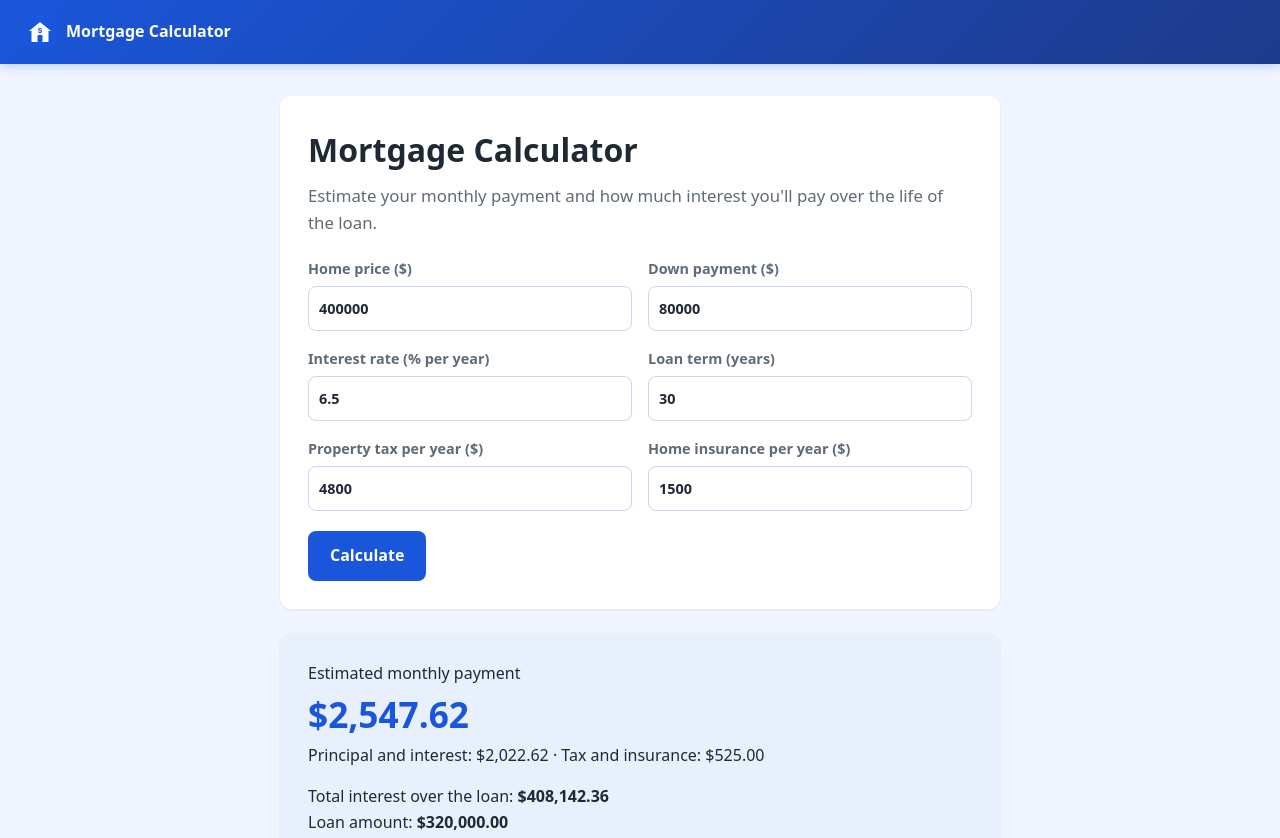
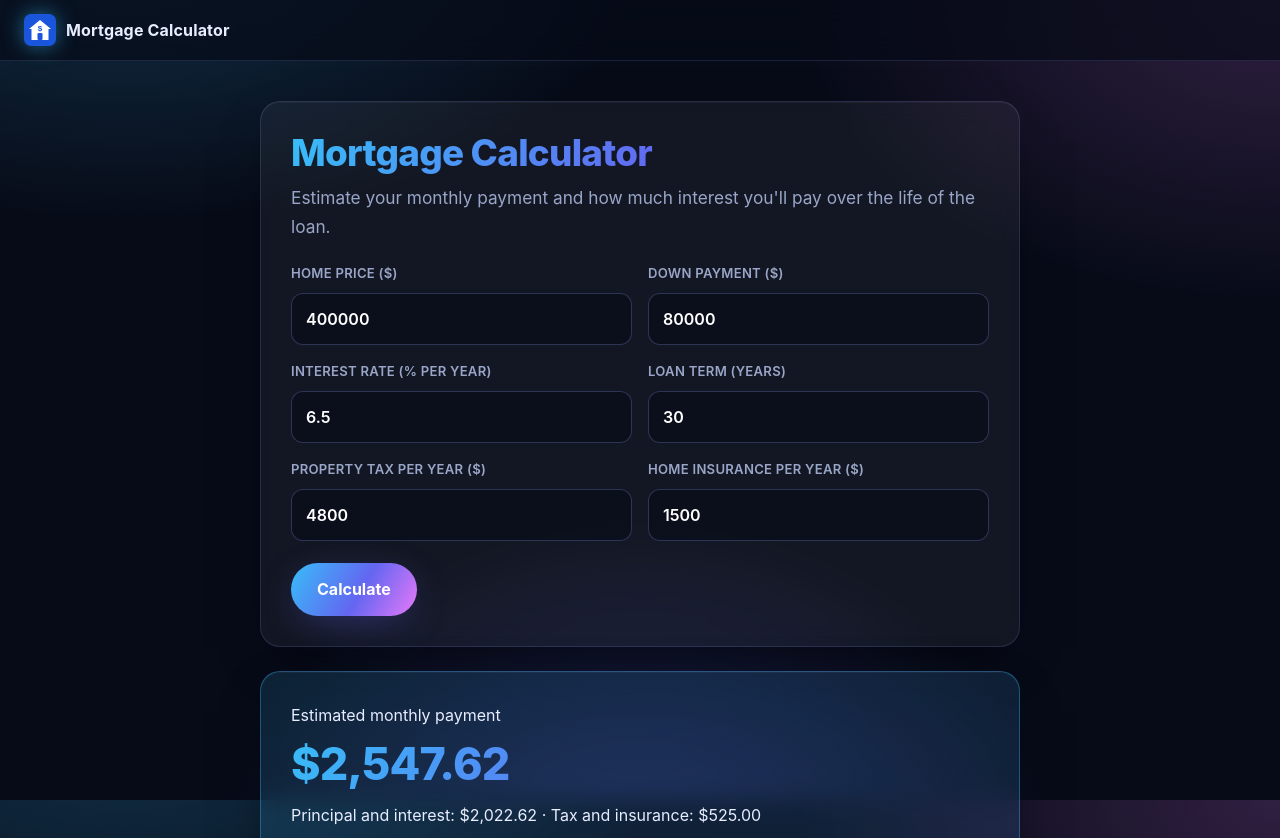
Before and after one commit to nicksteiner3/mortgage-calculator, a plain HTML site: page index.html in a window 1280 px wide. Shown: the top 838 px of the page. Drawn offline with Linux system fonts and the light colour scheme.

Commit message:
Redesign with dark modern theme
Co-authored-by: Copilot App <223556219+Copilot@users.noreply.github.com>

```diff
--- a/index.html
+++ b/index.html
@@ -42,6 +42,7 @@
     @media (max-width: 600px) { .grid { grid-template-columns: 1fr; } }
   </style>
   <script async src="https://pagead2.googlesyndication.com/pagead/js/adsbygoogle.js?client=ca-pub-3801472094935348" crossorigin="anonymous"></script>
+  <link rel="stylesheet" href="theme.css" />
 </head>
 <body>
   <header><a href="/" style="color:#fff;text-decoration:none;display:flex;align-items:center;gap:10px"><img src="logo.svg" alt="" width="32" height="32" />Mortgage Calculator</a></header>
--- /dev/null
+++ b/theme.css
@@ -0,0 +1,187 @@
+:root {
+  --bg: #070b18;
+  --surface: rgba(255, 255, 255, 0.05);
+  --surface-strong: rgba(255, 255, 255, 0.09);
+  --border: rgba(148, 163, 255, 0.16);
+  --ink: #e8edff;
+  --muted: #9aa6c8;
+  --accent-1: #38bdf8;
+  --accent-2: #6366f1;
+  --accent-3: #e879f9;
+  --brand: #38bdf8;
+  --brand-dark: #6366f1;
+  --gradient: linear-gradient(120deg, #38bdf8 0%, #6366f1 55%, #e879f9 100%);
+  --glow: 0 10px 40px -10px rgba(99, 102, 241, 0.45);
+}
+
+*, *::before, *::after { box-sizing: border-box; }
+
+body {
+  margin: 0;
+  min-height: 100vh;
+  font-family: "Inter", system-ui, -apple-system, "Segoe UI", Roboto, sans-serif;
+  color: var(--ink);
+  line-height: 1.65;
+  background:
+    radial-gradient(900px 500px at 10% -10%, rgba(56, 189, 248, 0.22), transparent 60%),
+    radial-gradient(800px 500px at 100% 0%, rgba(232, 121, 249, 0.18), transparent 60%),
+    radial-gradient(700px 600px at 50% 110%, rgba(99, 102, 241, 0.25), transparent 60%),
+    var(--bg);
+  background-attachment: fixed;
+}
+
+header {
+  position: sticky;
+  top: 0;
+  z-index: 10;
+  background: rgba(7, 11, 24, 0.7);
+  backdrop-filter: blur(14px);
+  -webkit-backdrop-filter: blur(14px);
+  border-bottom: 1px solid var(--border);
+  color: var(--ink);
+  padding: 14px 24px;
+  font-weight: 700;
+  letter-spacing: 0.01em;
+  box-shadow: none;
+}
+header a { color: var(--ink) !important; }
+header img { filter: drop-shadow(0 0 10px rgba(56, 189, 248, 0.5)); }
+
+main {
+  max-width: 800px;
+  margin: 40px auto;
+  padding: 0 20px;
+}
+
+.card {
+  background: var(--surface);
+  border: 1px solid var(--border);
+  border-radius: 20px;
+  padding: 30px;
+  margin-bottom: 24px;
+  backdrop-filter: blur(12px);
+  -webkit-backdrop-filter: blur(12px);
+  box-shadow: 0 1px 0 rgba(255, 255, 255, 0.04) inset, 0 20px 50px -20px rgba(0, 0, 0, 0.6);
+}
+
+h1 {
+  font-size: 2.3rem;
+  line-height: 1.15;
+  font-weight: 800;
+  letter-spacing: -0.02em;
+  margin: 0 0 10px;
+  background: var(--gradient);
+  -webkit-background-clip: text;
+  background-clip: text;
+  color: transparent;
+}
+h2 { color: #fff; font-size: 1.35rem; letter-spacing: -0.01em; }
+h3 { color: #fff; }
+p { color: #cdd6f0; }
+a { color: var(--accent-1); }
+.lede { color: var(--muted); font-size: 1.08rem; margin: 0 0 22px; }
+
+footer {
+  max-width: 800px;
+  margin: 0 auto 48px;
+  padding: 0 20px;
+  font-size: 0.85rem;
+  color: var(--muted);
+  text-align: center;
+}
+
+label {
+  font-weight: 600;
+  font-size: 0.82rem;
+  letter-spacing: 0.02em;
+  text-transform: uppercase;
+  color: var(--muted);
+}
+
+input {
+  width: 100%;
+  padding: 12px 14px;
+  margin-top: 8px;
+  font: inherit;
+  font-size: 1rem;
+  color: #fff;
+  background: rgba(7, 11, 24, 0.6);
+  border: 1px solid rgba(148, 163, 255, 0.25);
+  border-radius: 12px;
+  transition: border-color .2s, box-shadow .2s;
+}
+input:focus {
+  outline: none;
+  border-color: var(--accent-1);
+  box-shadow: 0 0 0 4px rgba(56, 189, 248, 0.18);
+}
+
+button, .cta {
+  display: inline-block;
+  margin-top: 22px;
+  background: var(--gradient);
+  color: #fff;
+  border: 0;
+  border-radius: 999px;
+  padding: 13px 26px;
+  font: inherit;
+  font-weight: 700;
+  text-decoration: none;
+  cursor: pointer;
+  box-shadow: var(--glow);
+  transition: transform .15s, box-shadow .2s;
+}
+button:hover, .cta:hover { transform: translateY(-1px); box-shadow: 0 14px 40px -10px rgba(232, 121, 249, 0.5); }
+
+.error { color: #fda4af; margin-top: 14px; }
+
+.results {
+  background: linear-gradient(160deg, rgba(56, 189, 248, 0.14), rgba(99, 102, 241, 0.14) 60%, rgba(232, 121, 249, 0.12));
+  border-color: rgba(56, 189, 248, 0.35);
+}
+.big {
+  font-size: 2.8rem;
+  font-weight: 800;
+  letter-spacing: -0.02em;
+  background: var(--gradient);
+  -webkit-background-clip: text;
+  background-clip: text;
+  color: transparent;
+}
+
+table {
+  width: 100%;
+  border-collapse: collapse;
+  margin-top: 18px;
+  font-size: 0.95rem;
+  font-variant-numeric: tabular-nums;
+}
+th, td {
+  text-align: right;
+  padding: 12px 10px;
+  border-bottom: 1px solid rgba(148, 163, 255, 0.12);
+  color: #dfe6ff;
+}
+th:first-child, td:first-child { text-align: left; }
+th {
+  font-size: 0.74rem;
+  text-transform: uppercase;
+  letter-spacing: 0.08em;
+  color: var(--muted);
+  font-weight: 600;
+}
+tr.highlight td {
+  color: #fff;
+  font-weight: 700;
+  background: rgba(99, 102, 241, 0.15);
+}
+.num { text-align: right; }
+
+ins.adsbygoogle { min-height: 60px; }
+
+@media (max-width: 600px) {
+  h1 { font-size: 1.8rem; }
+  .big { font-size: 2.2rem; }
+  .card { padding: 22px; }
+  .grid { grid-template-columns: 1fr !important; }
+}
```
Also changed, not shown: 15-vs-30-year-mortgage.html (+1 -0 lines), biweekly-mortgage-payments.html (+1 -0 lines), extra-mortgage-payments.html (+1 -0 lines), how-much-down-payment.html (+1 -0 lines), how-much-house-can-i-afford.html (+1 -0 lines), mortgage-closing-costs.html (+1 -0 lines), pmi-mortgage.html (+1 -0 lines).
